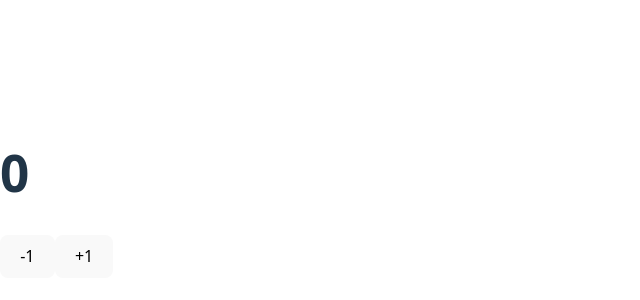
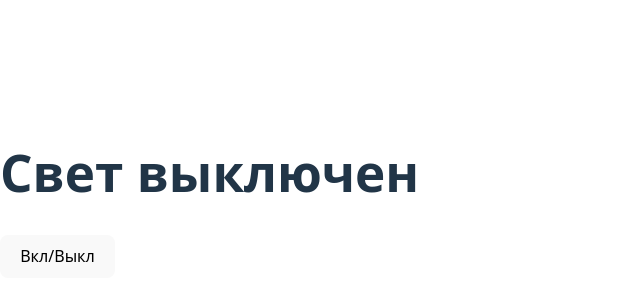
Before and after one commit to Regina-hub05/Regina-task-1, a React (Vite) app: page / in a window 1280 px wide. Shown: the part 206-506 px from the top of the page, without its empty margins (0-640 px from the left). Built offline with nearby package versions, Linux system fonts and the light colour scheme.

Commit message:
on/off lamp for examenation

```diff
--- a/src/App.jsx
+++ b/src/App.jsx
@@ -3,15 +3,22 @@
 import React, { useState } from 'react';
 
 function App() {
-  const [count, setCount] = useState(0);
+
+  const [isOn, setIsOn] = useState(false);
+
+
+  const toggle = () => {
+    setIsOn(!isOn);
+  };
 
   return (
     <div>
-      <h1>{count}</h1>
-      <button onClick={() => setCount(count - 1)}>-1</button>
-      <button onClick={() => setCount(count + 1)}>+1</button>
+
+      <h1>{isOn ? "Свет включен" : "Свет выключен"}</h1>
+
+
+      <button onClick={toggle}>Вкл/Выкл</button>
     </div>
   );
 }
-
 export default App;
```
